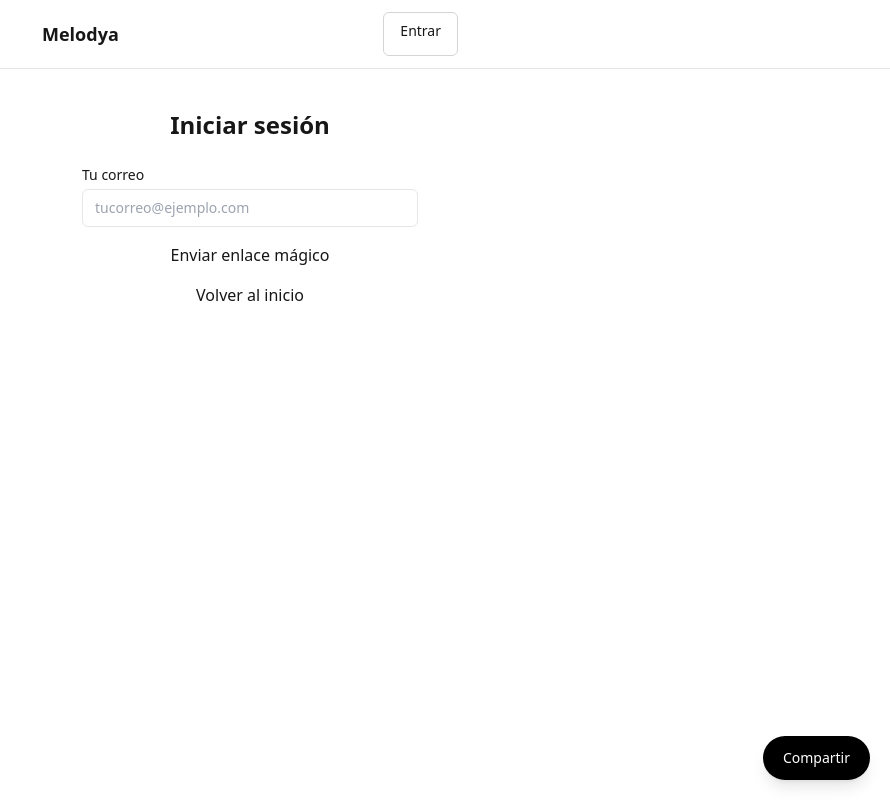
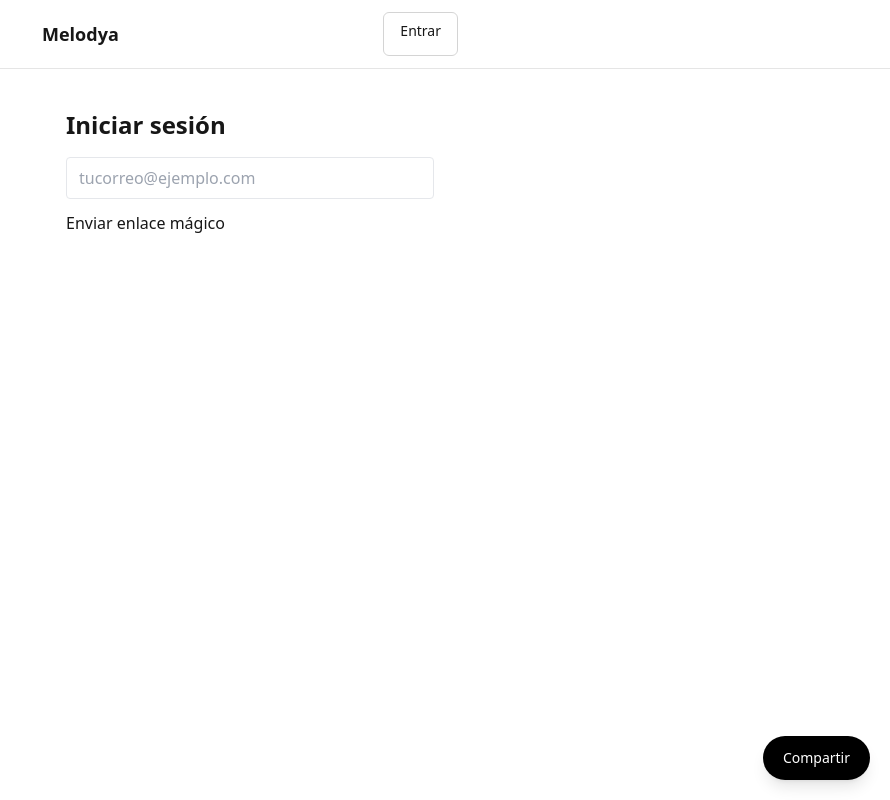
Before and after one commit to HSevenn/Melodya, a Next.js app: page /login in a window 1280 px wide. Shown: the whole page, without its empty margins (390-1280 px from the left). Built offline with nearby package versions, Linux system fonts and the light colour scheme.

Commit message:
Update page.tsx

```diff
--- a/app/login/page.tsx
+++ b/app/login/page.tsx
@@ -2,109 +2,65 @@
 
 import { useState } from 'react';
 import { useRouter } from 'next/navigation';
-import { supabase } from '@/lib/supabase-browser';
+import { supabaseBrowser } from '@/lib/supabase-browser';
 
 export default function LoginPage() {
   const router = useRouter();
   const [email, setEmail] = useState('');
-  const [sending, setSending] = useState(false);
   const [sent, setSent] = useState(false);
   const [error, setError] = useState<string | null>(null);
 
-  async function onSubmit(e: React.FormEvent<HTMLFormElement>) {
+  async function onSubmit(e: React.FormEvent) {
     e.preventDefault();
     setError(null);
 
-    const clean = email.trim().toLowerCase();
-    if (!clean) {
-      setError('Escribe tu correo.');
-      return;
-    }
+    try {
+      const supabase = supabaseBrowser();
 
-    setSending(true);
-    try {
-      // Redirige a /auth/callback (debe estar en Redirect URLs en Supabase)
-      const redirectTo =
-        (typeof window !== 'undefined' ? window.location.origin : '') +
+      const redirect =
+        (process.env.NEXT_PUBLIC_SITE_URL?.replace(/\/$/, '') || window.location.origin) +
         '/auth/callback';
 
-      const { error } = await supabase.auth.signInWithOtp({
-        email: clean,
+      const { error: err } = await supabase.auth.signInWithOtp({
+        email,
         options: {
-          emailRedirectTo: redirectTo,
-          // importa para que Supabase use PKCE correctamente en web
           shouldCreateUser: true,
+          emailRedirectTo: redirect,
         },
       });
 
-      if (error) throw error;
+      if (err) throw err;
 
+      // guardo el último correo para reenvío “seguro” desde /auth/callback si lo usas
+      try {
+        localStorage.setItem('sb-last-email', email);
+      } catch {}
       setSent(true);
-    } catch (err: any) {
-      setError(err?.message ?? 'No se pudo enviar el enlace.');
-    } finally {
-      setSending(false);
+    } catch (e: any) {
+      setError(e?.message ?? 'No se pudo enviar el enlace.');
     }
   }
 
-  // UI muy simple y mobile-first
   return (
-    <main className="mx-auto w-full max-w-sm p-6">
-      <h1 className="text-2xl font-bold text-center">Iniciar sesión</h1>
+    <main className="container mx-auto max-w-md p-6">
+      <h1 className="text-2xl font-bold mb-4">Iniciar sesión</h1>
 
       {sent ? (
-        <div className="mt-6 rounded-md border p-4 text-sm">
-          <p className="font-medium">Revisa tu correo</p>
-          <p className="mt-1 opacity-80">
-            Te enviamos un enlace mágico a <strong>{email}</strong>. Ábrelo con
-            un clic normal en este mismo navegador.
+        <p className="text-sm">
+          Te enviamos un enlace mágico a <b>{email}</b>. Revísalo y ábrelo con un clic normal.
         </p>
-          <button
-            onClick={() => {
-              setSent(false);
-              setEmail('');
-            }}
-            className="btn btn-outline w-full mt-4"
-          >
-            Enviar a otro correo
-          </button>
-        </div>
       ) : (
-        <form onSubmit={onSubmit} className="mt-6 space-y-4">
-          <label className="block text-sm">
-            <span className="mb-1 block">Tu correo</span>
+        <form onSubmit={onSubmit} className="space-y-3">
           <input
             type="email"
-              inputMode="email"
-              placeholder="tucorreo@ejemplo.com"
+            required
             value={email}
             onChange={(e) => setEmail(e.target.value)}
-              className="w-full rounded-md border px-3 py-2 outline-none"
-              required
+            placeholder="tucorreo@ejemplo.com"
+            className="w-full rounded border px-3 py-2"
           />
-          </label>
-
-          {error && (
-            <p className="text-sm text-red-500">
-              {error}
-            </p>
-          )}
-
-          <button
-            type="submit"
-            disabled={sending}
-            className="btn btn-primary w-full disabled:opacity-60"
-          >
-            {sending ? 'Enviando…' : 'Enviar enlace mágico'}
-          </button>
-
-          <button
-            type="button"
-            onClick={() => router.push('/')}
-            className="btn btn-outline w-full"
-          >
-            Volver al inicio
-          </button>
+          <button type="submit" className="btn btn-primary">Enviar enlace mágico</button>
+          {error && <p className="text-red-500 text-sm">{error}</p>}
         </form>
       )}
     </main>
```
Lines whose indentation alone changed are shown as unchanged.
